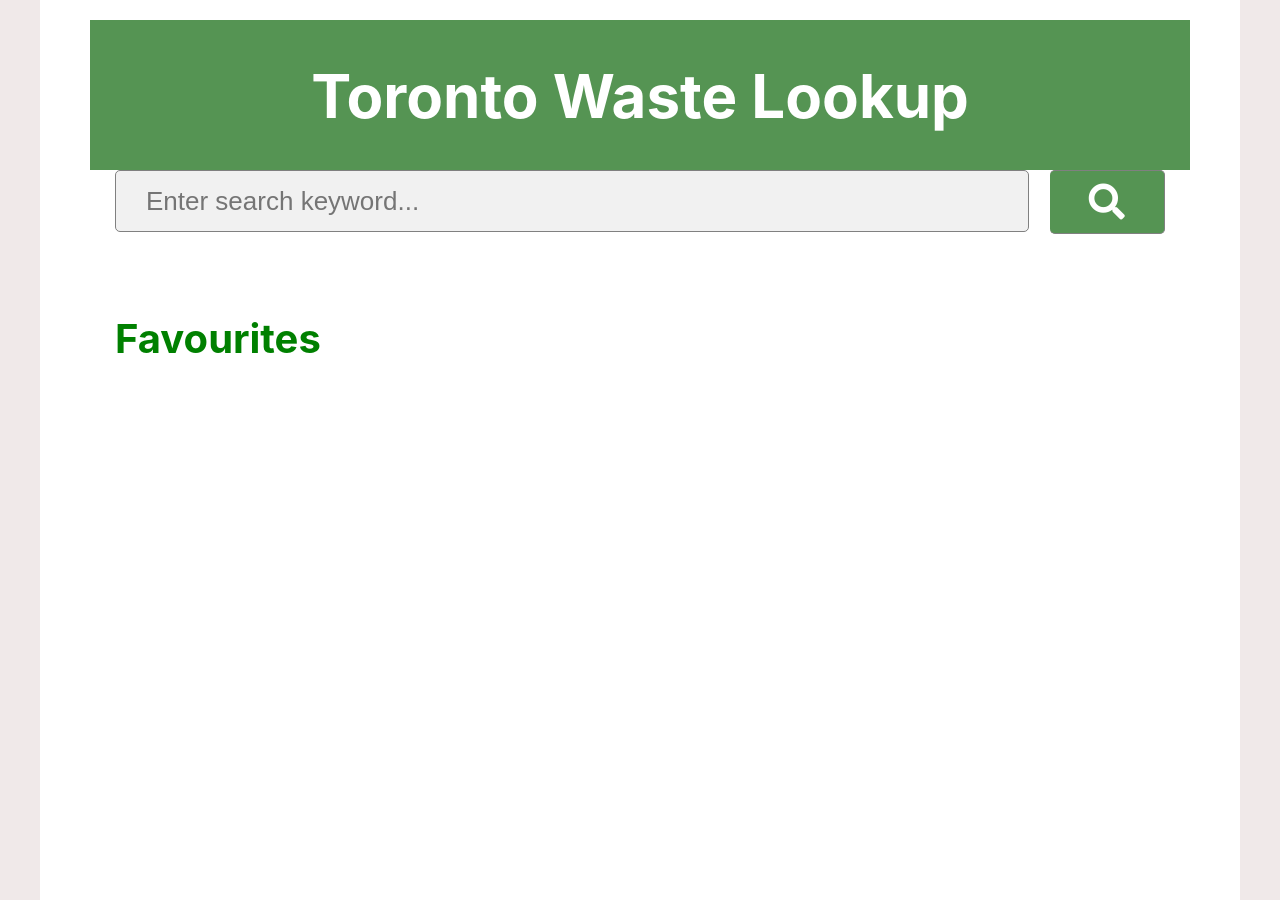
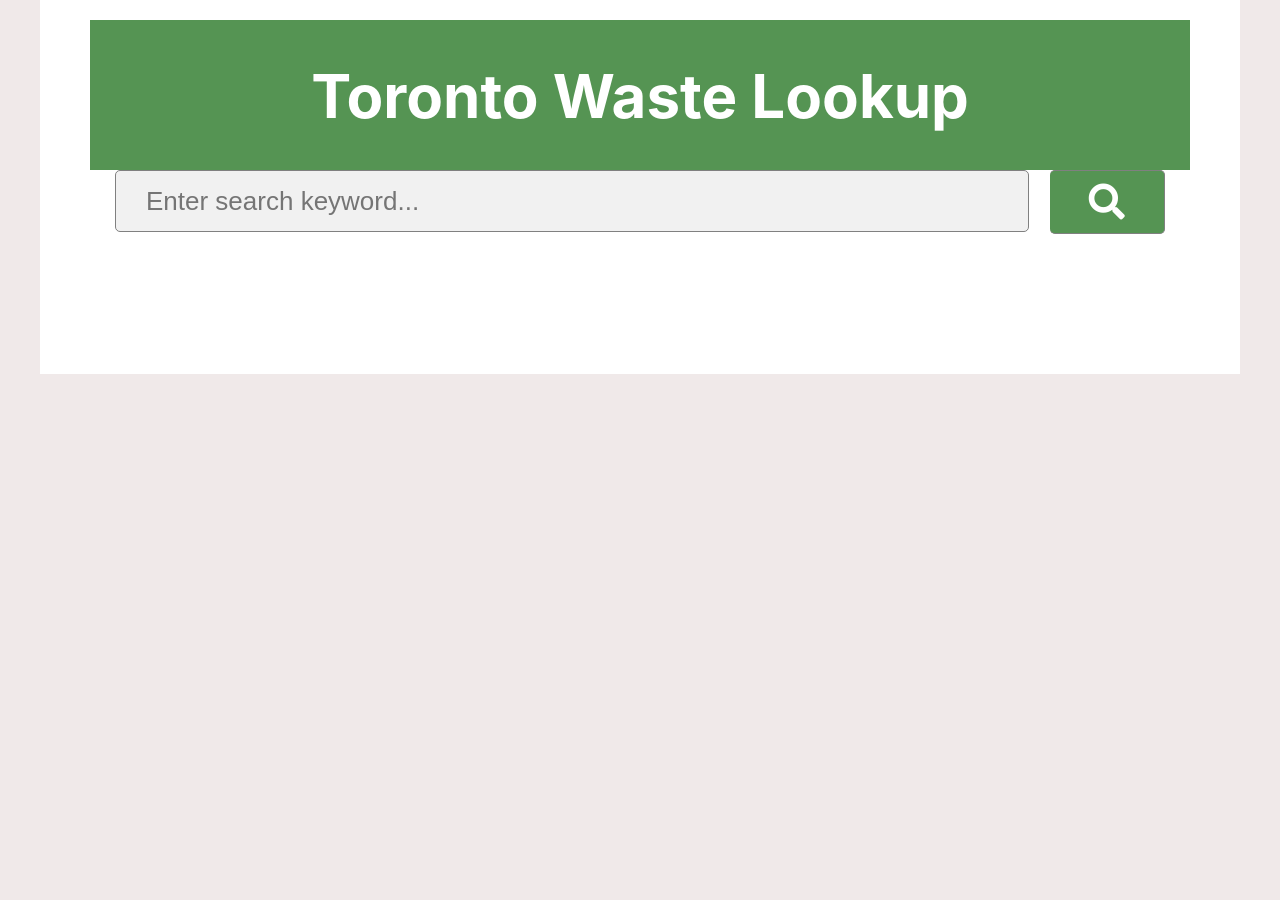
Before and after one commit to rushingbrendan/shopifyWebApplication1, a React (Create React App) app in the folder shopify-application/: page / in a window 1280 px wide. After the commit the page ends 800 px from the top, so only its background shows below. Built offline with nearby package versions, Linux system fonts and the light colour scheme.

Commit message:
favourites fixed

```diff
--- a/shopify-application/src/components/torontoWasteLookup.css
+++ b/shopify-application/src/components/torontoWasteLookup.css
@@ -5,10 +5,11 @@ ul li { padding: 5px 0px; }
 {
     background-color: white;
     width: 1200px;
-    height: 900px;
+
 
     justify-content: center;
     margin: auto;
+    height: 100%;
 }
 .wasteInfoContainer
 {
--- a/shopify-application/src/components/torontoWasteLookup.js
+++ b/shopify-application/src/components/torontoWasteLookup.js
@@ -120,6 +120,22 @@ class TorontoWasteLookup extends Component {
         }
     }
 
+    displayFavouritesTitle = (event) => {
+
+        if ((this.state.favourites.length) > 1){
+            return(
+                <div className="favouritesContainer">
+                <p className="favouritesTitle">Favourites</p>
+                <br className="spaceUnderHeader"></br>
+                </div>
+            )
+
+        }
+        else{
+            return(<div></div>)
+        }
+    }
+
 
 
 
@@ -160,11 +176,11 @@ class TorontoWasteLookup extends Component {
       <div className ="searchFrame">
         {this.getDataFromAPI()}
 
-        <div className="favouritesContainer">
-            <p className="favouritesTitle">Favourites</p>
-            <br className="spaceUnderHeader"></br>
-            </div>
 
+
+{this.displayFavouritesTitle()}
+
+                <br className ="spaceUnderHeader"></br>
         {this.displayUserFavouritesFunction()}
 
         </div>
```
